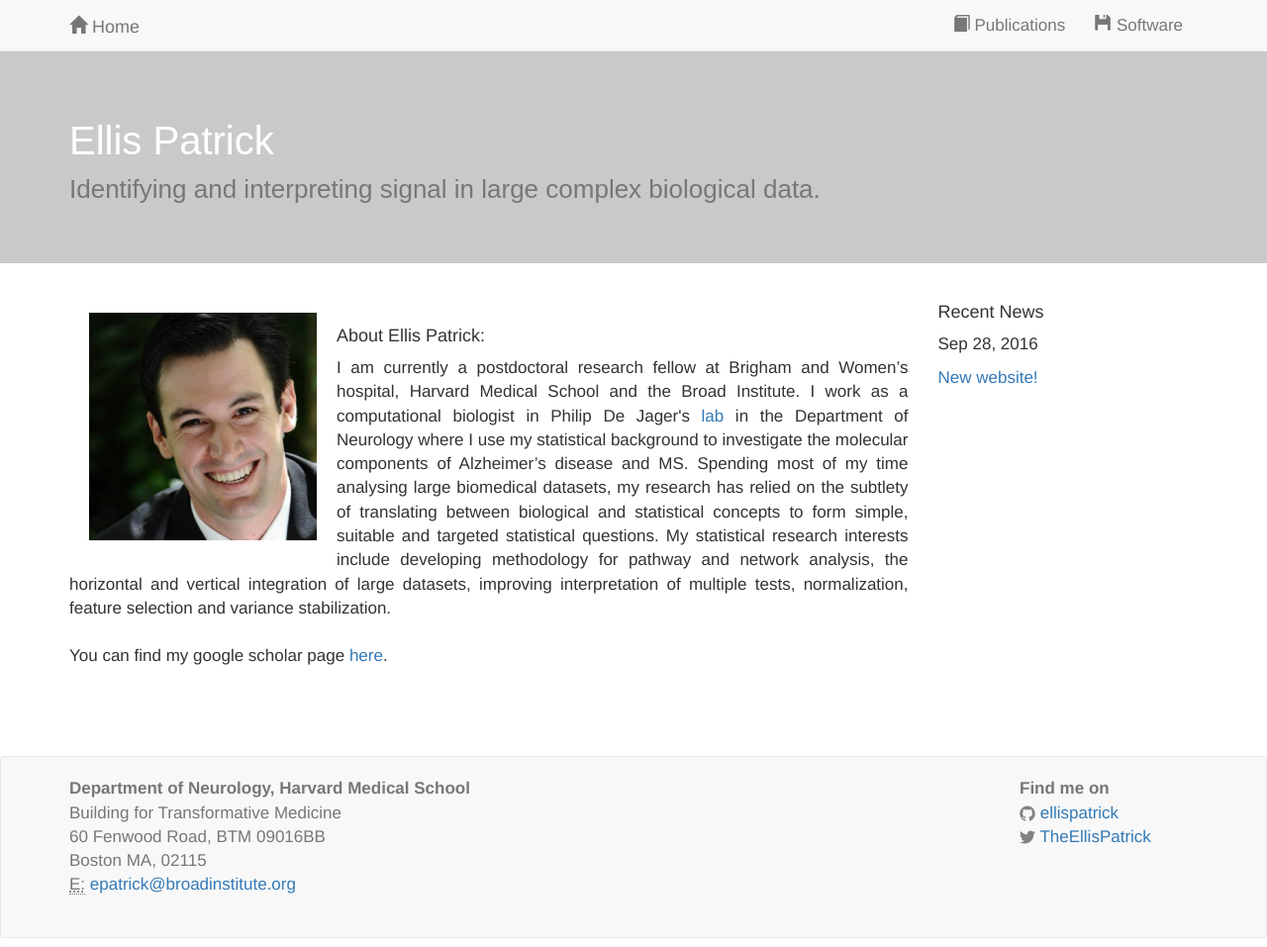
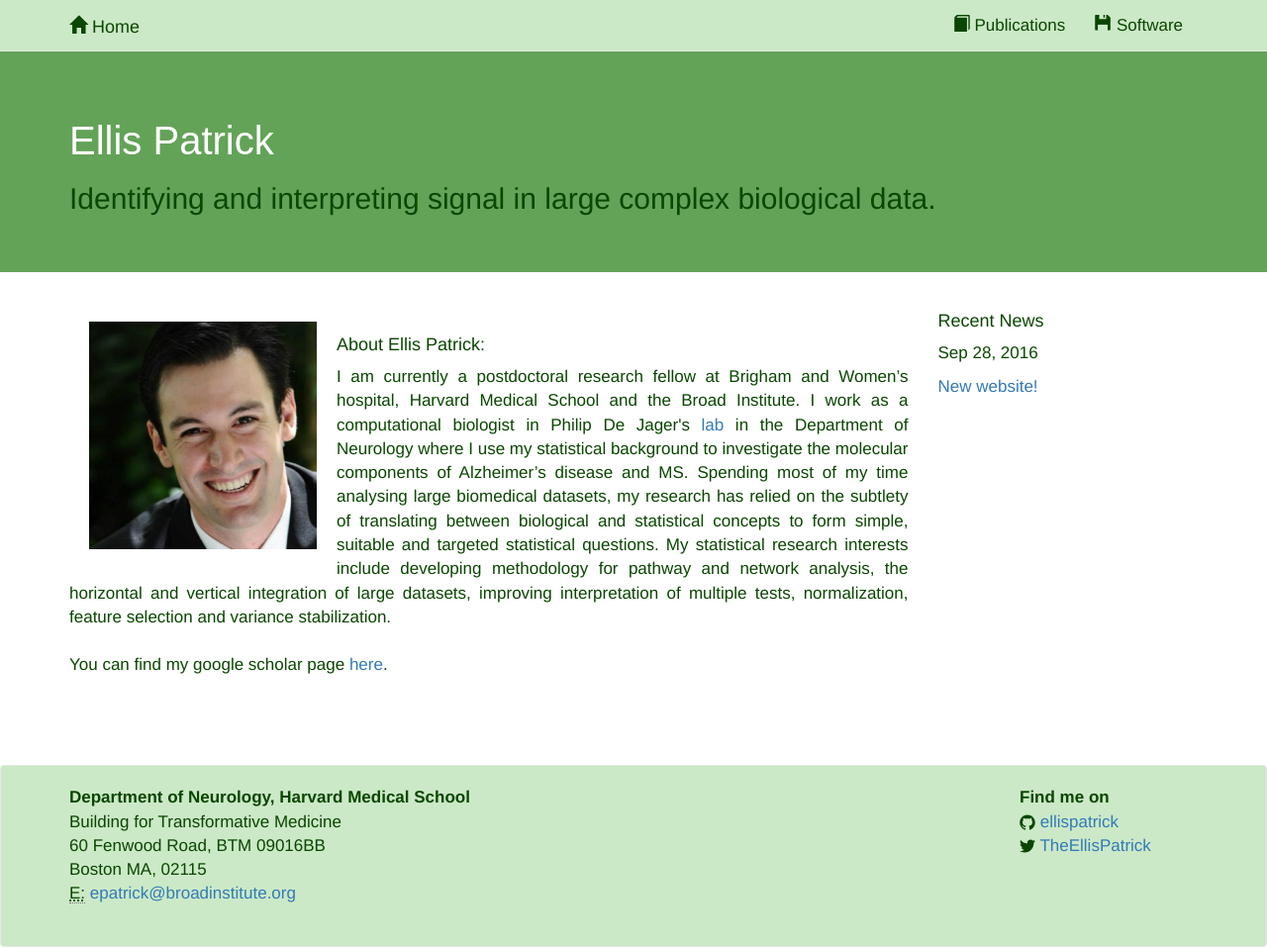
Before and after one commit to ellispatrick/ellispatrick.github.io, a Jekyll site: the page built from index.html, in a window 1280 px wide. Shown: the whole page at 99% size. Built offline with Jekyll 4.4.1, drawn with Linux system fonts in a browser that asks for light colours; nearby versions of some CDN libraries; a style sheet for code colours, icons or effects is not loaded.

Commit message:
Changed color scheme
Updates scheme to lots of greens

```diff
--- a/_includes/header.html
+++ b/_includes/header.html
@@ -7,7 +7,7 @@
                 <span class="icon-bar"></span>
                 <span class="icon-bar"></span>
             </button>
-            <a class="navbar-brand" href="/"><span class="glyphicon glyphicon-home" aria-hidden="true"></span> Home </a>
+            <a class="navbar-brand" href="/"><span class="glyphicon glyphicon-home" aria-hidden="true" color: #444></span> Home </a>
         </div>
         <div id="navbar" class="collapse navbar-collapse">
             <ul class="nav navbar-nav pull-right">
@@ -19,7 +19,8 @@
                  <!--<li><a href="/joinus.html"><span class="glyphicon glyphicon-hand-right" aria-hidden="true"></span>  Join Us</a></li>-->
                 <!--<li><a href="/contact.html"><span class="glyphicon glyphicon-earphone" aria-hidden="true"></span> contact us</a></li>-->
                 <!--<li><a href="/news/index.html"><span class="glyphicon glyphicon-globe" aria-hidden="true"></span>  News</a></li>-->
-            </ul>
+			</ul>
+
         </div><!--/.nav-collapse -->
     </div>
 </nav>
--- a/_layouts/home.html
+++ b/_layouts/home.html
@@ -4,9 +4,10 @@ layout: default
 <div class="jumbotron">
     <div class="container">
         <h1>
-            Ellis Patrick <br/>
-            <small>Identifying and interpreting signal in large complex biological data.</small>
+            Ellis Patrick
+
         </h1>
+		<h2><font color=#0A4600>Identifying and interpreting signal in large complex biological data.</color></h2>
      </div>
 </div>
 
--- a/css/main.css
+++ b/css/main.css
@@ -4,6 +4,24 @@ body {
 
 .navbar {
     margin-bottom: 0;
+	/*background: rgba(135, 206, 250, 0.3);*/
+	background: rgba(151, 211, 141, .5);
+
+	color: #0A4600;
+}
+
+
+.navbar-default .navbar-brand {
+    color: #0A4600;
+}
+
+
+.nav.navbar-nav.pull-right li a {
+    color: #0A4600;
+}
+
+.nav.navbar-nav.pull-right li a:hover {
+    color: #555;
 }
 
 .jumbotron {
@@ -11,12 +29,15 @@ body {
    width: 100%;
    height: 100%;
    background-size: cover;
-   background: #c9c9c9;
-   /*background: rgba(200, 54, 54, 0.6); */
+   /*background: #c9c9c9;  */
+   /*background: rgba(135, 206, 250, 1); */
+   background: rgba(60, 141, 47, .8);
+   color: #444
 }
 
 .home p {
   text-align: justify
+
 }
 
 .jumbotron h1 {
@@ -42,7 +63,8 @@ footer {
     margin-top: 30px;
     border-width: 1px 0 0;
     padding: 20px 0 20px 0;
-    color: #777;
+    /*color: #777;*/
+	/*color: rgba(135, 206, 250, 1);*/
 }
 
 footer .copyright {
@@ -52,17 +74,21 @@ footer .copyright {
 footer .social-media-list {
     list-style: none;
     margin-left: 0;
+	color: #444
 }
 
 footer .social-media-list li {
     display: inline-block;
+	color: #444
 }
+
 
 .icon > svg {
     display: inline-block;
     width: 16px;
     height: 16px;
     vertical-align: middle;
+
 
 }
 
@@ -71,7 +97,8 @@ footer .social-media-list li {
 }
 .item + .item {
     border-width: 1px 0 0 0;
-    border-color: #ddd;
+    /*border-color: #ddd;*/
+	border-color: rgba(135, 206, 250, 0.6);
     border-style: solid;
 }
 
```
Also changed, not shown: _includes/icon-github.svg, _includes/icon-twitter.svg.
